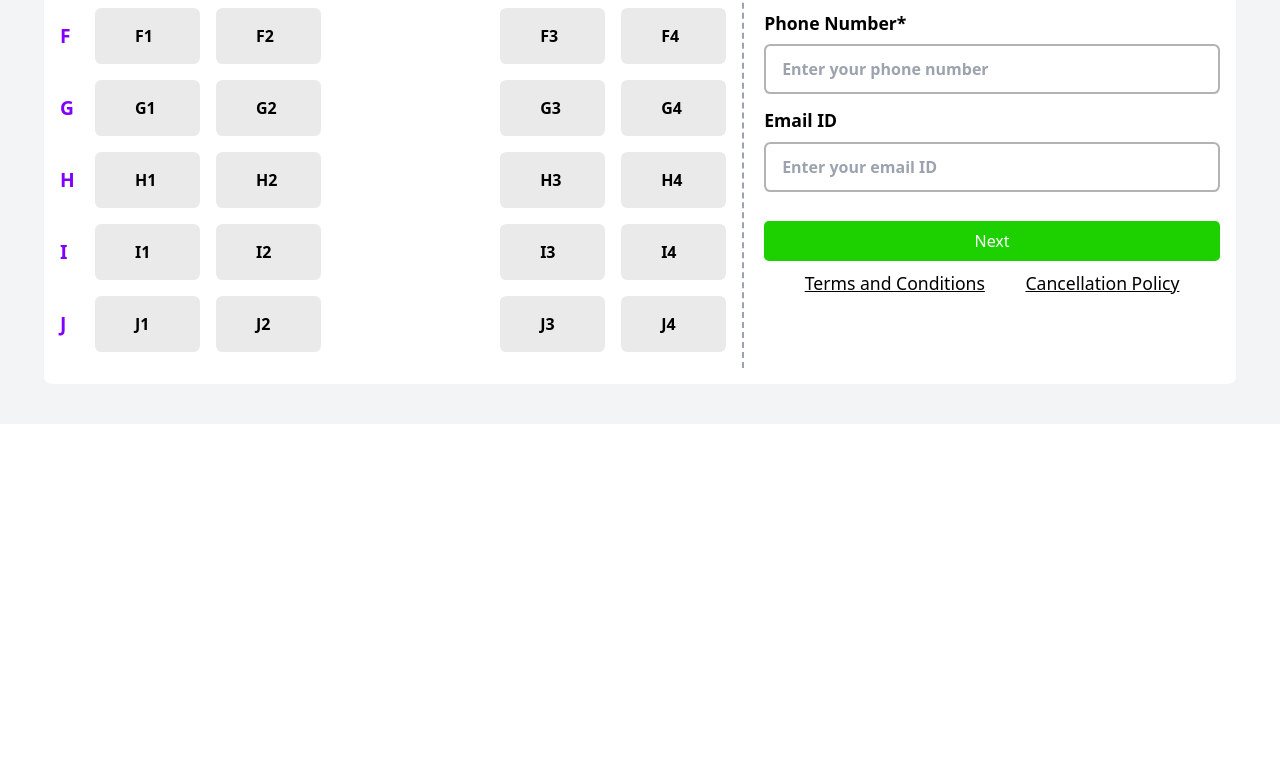
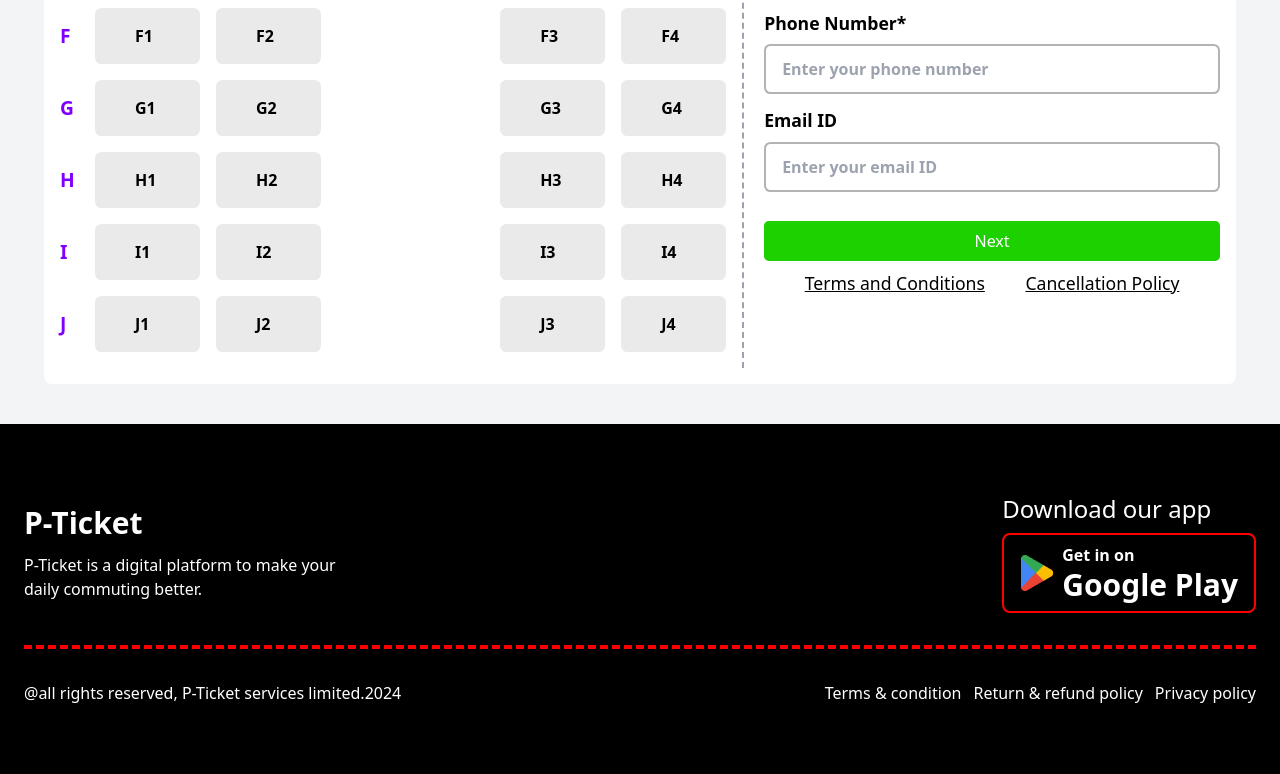
Before and after one commit to Armanahmed12/booking-bus-ticket, a plain HTML site: page index.html in a window 1280 px wide. Shown: the part 1981-2755 px from the top of the page. Before the commit the page ends 2405 px from the top, so only its background shows below. Drawn offline with nearby package versions, Linux system fonts and the light colour scheme.

Commit message:
design is complete

```diff
--- a/index.html
+++ b/index.html
@@ -27,7 +27,7 @@
 
       <ul
         id="nav-lists-container"
-        class="flex flex-col sm:flex-row gap-0 sm:gap-5 items-center absolute sm:static top-[-600px] left-0 py-0 sm:py-4 bg-red-100 sm:bg-inherit w-full sm:w-auto transition-['top'] sm:transition-none duration-[2s] -z-10 sm:z-10"
+        class="flex flex-col sm:flex-row gap-0 sm:gap-5 items-center absolute sm:static top-[-600px] left-0 py-0 sm:py-4 bg-[#f6f2f2] sm:bg-inherit w-full sm:w-auto transition-['top'] sm:transition-none duration-[2s] -z-10 sm:z-10"
       >
         <li class="text-red-500 font-bold"><a href="#">Home</a></li>
         <li><a href="#">About</a></li>
@@ -406,6 +406,33 @@
       </div>
     </section>
 
+     <footer class='bg-black sm:py-3 py-10 sm:h-[350px] h-auto sm:p-6 p-3 flex flex-col justify-center items-center text-white'>
+
+         <div style="border-bottom : 4px dashed red" class="flex sm:flex-row flex-col items-center justify-between w-full pb-8">
+             <div class="text-center sm:text-left">
+                <h2 class="text-3xl mb-3 font-bold">P-Ticket</h2>
+                <p>P-Ticket is a digital platform to make your <br> daily commuting better.</p>
+             </div>
+             <div>
+                <p class="text-2xl mb-2">Download our app</p>
+                <button class="bg-dark text-left px-4 py-2 rounded-lg flex items-center gap-2" style="border: 2px solid red">
+                  <img src="./images/playstore.png" alt="">
+                  <p class="text-white font-bold">Get in on <br> <span class="text-3xl">Google Play</span></p>
+                </button>
+             </div>
+         </div>
+         <!-- Footer second part -->
+         <div class="flex sm:flex-row flex-col items-center justify-between w-full mt-8">
+            <h2>@all rights reserved, P-Ticket services limited.2024</h2>
+            <div class="flex sm:flex-row flex-col items-center gap-3 sm:mt-0 mt-5">
+               <p>Terms & condition</p>
+               <p>Return & refund policy</p>
+               <p>Privacy policy</p>
+            </div>
+         </div>
+     </footer>
+
+
     <!-- js -->
     <script src="./js/javascript.js"></script>
   </body>
```
